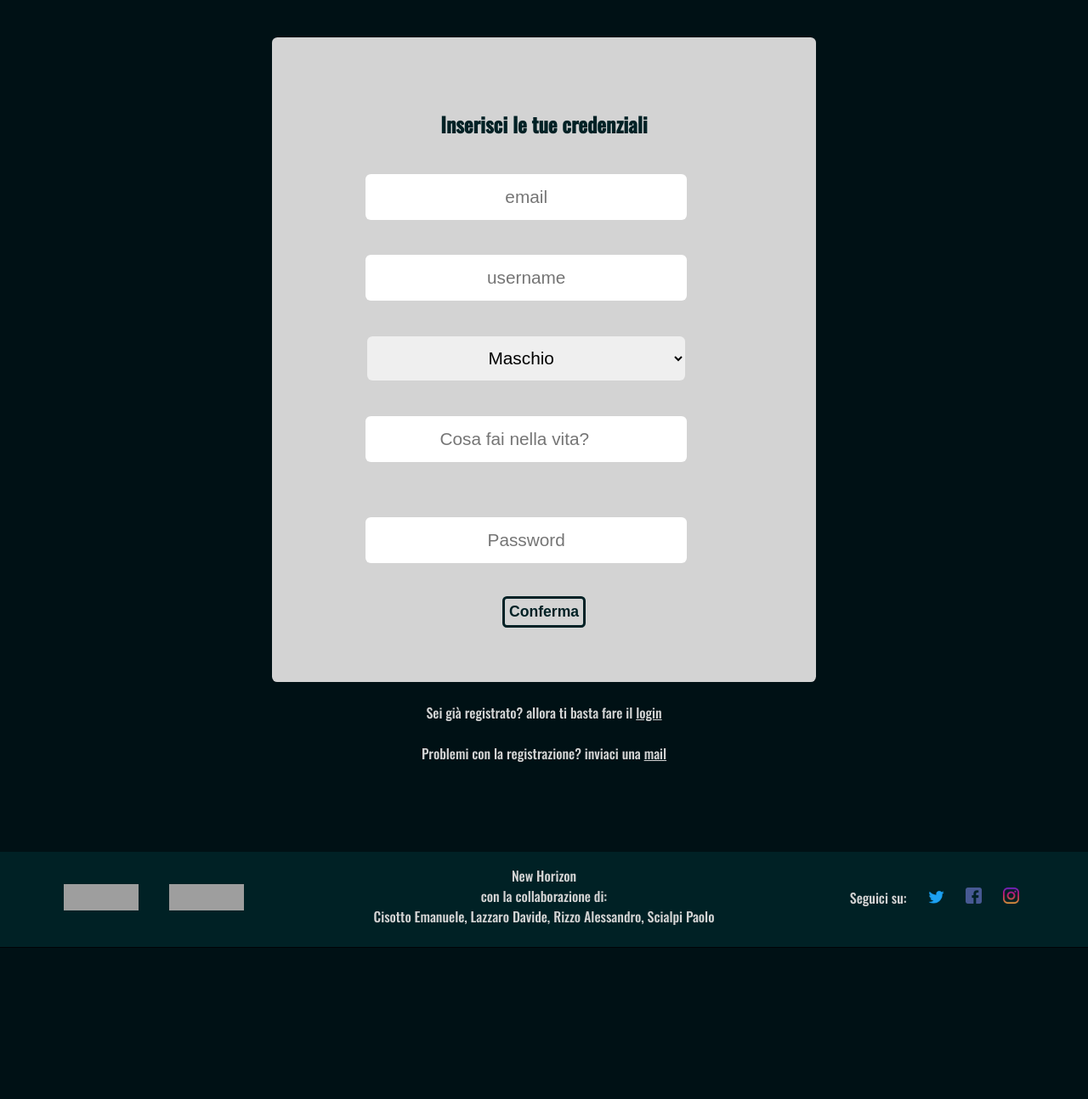
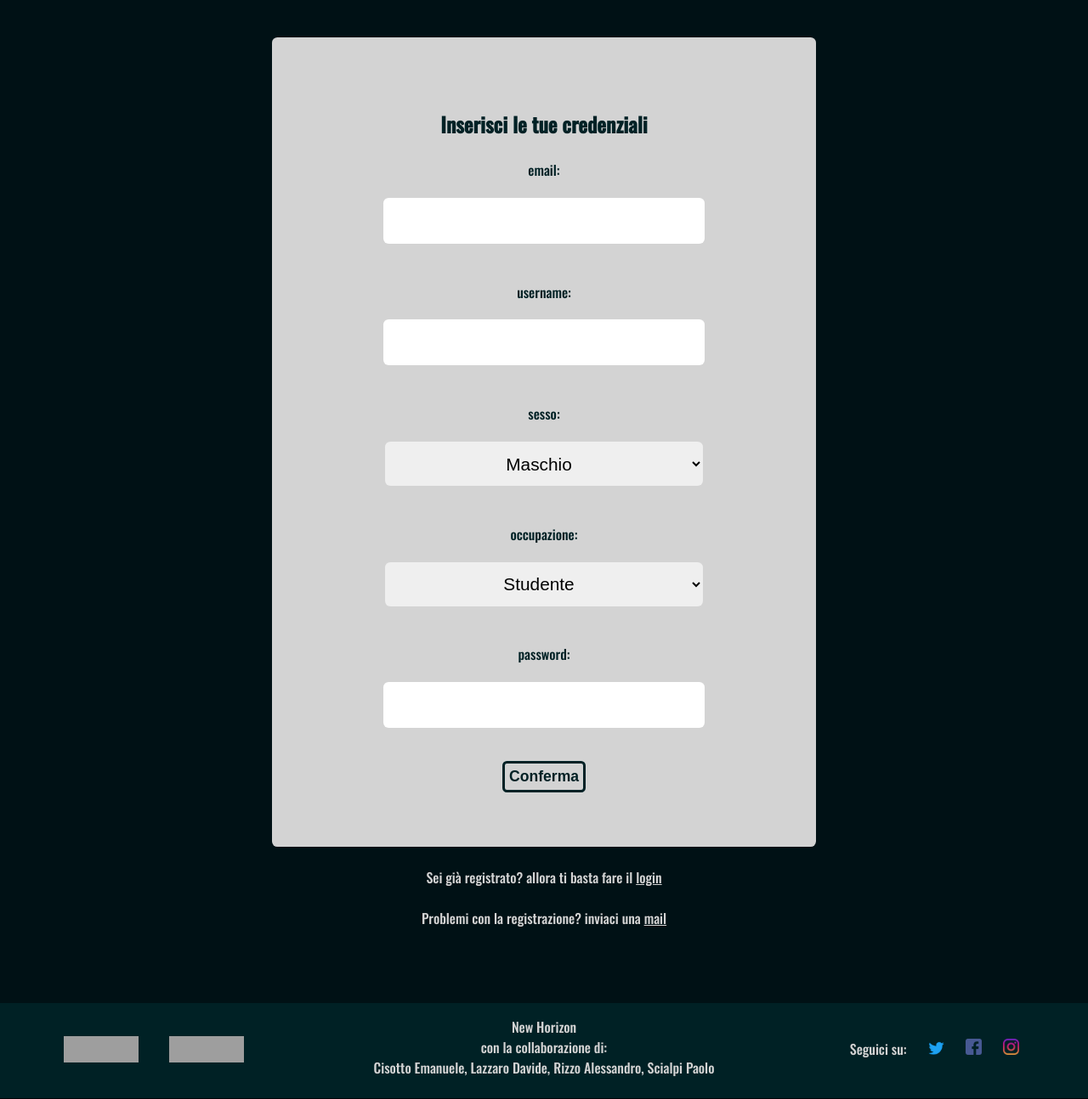
Before and after one commit to AlexRizzus/New_Horizon, a PHP site: page /registrazione.php in a window 1280 px wide. Shown: the part 212-1506 px from the top of the page at 85% size. Before the commit the page ends 1328 px from the top, so only its background shows below. Run offline with PHP 8.4, Linux system fonts and the light colour scheme; the visitor is signed in with stand-in values (Sample User, id 1); grey boxes are pictures that could not be loaded.

Commit message:
valida home login e registrazione e controlla accessibilità home e login

```diff
--- a/registrazione.html
+++ b/registrazione.html
@@ -38,37 +38,28 @@
         <h1>REGISTRATI</h1>
         <div id="login-box">
         <h2>Inserisci le tue credenziali</h2>
-        <form name="registrazione" method="post" action="registrazione.php" onsubmit="return validateRegistration()"> <!-- there is no attribute "name" -->
+        <form method="post" action="registrazione.php" onsubmit="return validateRegistration()">
+          <div>
           <div id="email-error"> </div>
-          <div>
-          <input accesskey="e" tabindex="1" type="email" name="email" placeholder="email"/><br/> <!-- there is no attribute "placeholder" -->    <!-- sostituire type="email" con uno tra "text", "password", "checkbox", "radio", "submit", "reset", "file", "hidden", "image", "button" -->
-          </div>
+          <p>email:</p> <input accesskey="e" tabindex="1" type="text" name="email"/>
           <div id="username-error"> </div>
-          <div>
-          <input accesskey="u" tabindex="2" type="text" name="username" placeholder="username"/><br/>
-          </div>
-          <div>
-          <select tabindex="3" name="sesso">
+          <p>username:</p> <input accesskey="u" tabindex="2" type="text" name="username"/>
+          <p>sesso:</p> <select tabindex="3" name="sesso">
             <option value="Maschio">Maschio</option>
             <option value="Femmina">Femmina</option>
             <option value="Altro">Altro..</option>
-          </select><br/>
-          </div>
-          <div>
-          <input tabindex="4" list="cosafai" name="occupazione" placeholder="Cosa fai nella vita?"/>  <!-- there is no attribute "list"-->
-          </div>
-          <datalist id="cosafai">      <!-- there is no attribute "id"-->   <!-- element "datalist" undefined-->
-            <option value="Studente"/>
-            <option value="Ricercatore"/>
-            <option value="Lavoro nel privato"/>
-            <option value="Altro"/>
-          </datalist> <div><br/>
+          </select>
+          <p> occupazione:</p> <select tabindex="4" name="occupazione">
+            <option value="Studente">Studente</option>
+            <option value="Ricercatore">Ricercatore</option>
+            <option value="Lavoro nel privato">Lavoro nel privato</option>
+            <option value="Altro">Altro..</option>
+          </select>
             <div id="password-error"> </div>
-          <input accesskey="p" tabindex="5" type="password" name="password" placeholder="Password"/><br/> </div>
-          <successo/>
-          <div>
+          <p> password:</p> <input accesskey="p" tabindex="5" type="password" name="password"/>
+          <div id="successo"> </div>
           <button tabindex="6" type="submit" name="submit" class="login-button">Conferma</button>
-          </div>
+        </div>
         </form>
         </div>
         <p>Sei gi&agrave; registrato? allora ti basta fare il <a tabindex="7" href="login.html"><span xml:lang="en">login</span></a> </p>
@@ -88,7 +79,7 @@
       <p class ="info"><span xml:lang="en">New Horizon</span><br/> con la collaborazione di:<br/>Cisotto Emanuele, Lazzaro Davide, Rizzo Alessandro, Scialpi Paolo</p>
       <div class="social"><p>  Seguici su: <img src="images/twitter.png" class="footer-icon" alt="twitter logo"/> <img src="images/facebook.png" class="footer-icon" alt="facebook logo"/> <img src="images/instagram.png" class="footer-icon" alt="instagram logo"/></p>
       </div>
-    </div>          <!-- sarebbe meglio eleminare tutti i div e farne un gigante dentro il form che li racchiuda tutti se non si incasina tutto -->
+    </div>
   </div>
   <script  src="index.js" type="text/javascript"></script>
     </body>
--- a/registrazione.php
+++ b/registrazione.php
@@ -43,15 +43,15 @@ if($connessioneOK)
         if(!($errori == "")){
           if (strstr($errori,"Nome"))
           {
-            $paginaHTML = str_replace("<erroreUsername/>",$errori, $paginaHTML);
+            $paginaHTML = str_replace('<div id="username-error"> </div>',$errori, $paginaHTML);
           }
           if(strstr($errori,"Password"))
           {
-            $paginaHTML = str_replace("<errorePassword/>",$errori, $paginaHTML);
+            $paginaHTML = str_replace('<div id="password-error"> </div>',$errori, $paginaHTML);
           }
           if(strstr($errori,"email"))
           {
-            $paginaHTML = str_replace("<erroreEmail/>",$errori, $paginaHTML);
+            $paginaHTML = str_replace('<div id="email-error"> </div>',$errori, $paginaHTML);
           }
           $errori = "";
           echo($paginaHTML);
@@ -67,15 +67,15 @@ if($connessioneOK)
           echo($query);
           if($result)
           {
-           $paginaHTML = str_replace("<successo/>","<span>Congratulazioni! sei registrato.</span>", $paginaHTML);
+           $paginaHTML = str_replace('<div id="successo"> </div>',"<span>Congratulazioni! sei registrato.</span>", $paginaHTML);
           }
           else {
-            $paginaHTML = str_replace("<successo/>","<span class='error'>Sembra ci sia stato qualche problema, prova a ricompilare il form.</span>", $paginaHTML);
+            $paginaHTML = str_replace('<div id="successo"> </div>',"<span class='error'>Sembra ci sia stato qualche problema, prova a ricompilare il form.</span>", $paginaHTML);
           }
         }
         else
         {
-          $paginaHTML = str_replace("<erroreUsername/>","<span class='error'>Questo username esiste gi&agrave;</span>", $paginaHTML);
+          $paginaHTML = str_replace('<div id="successo"> </div>',"<span class='error'>Questo username esiste gi&agrave;</span>", $paginaHTML);
         }
         echo($paginaHTML);
         }
--- a/style-landscape.css
+++ b/style-landscape.css
@@ -1039,6 +1039,7 @@
     }
     #login-content p{
       margin-top: 1.5em;
+      margin-bottom: 0;
     }
     #login{
       background-color: #001115;
@@ -1055,10 +1056,20 @@
       display: none;
     }
     #login-box input{
-      margin: 1em 0em;
+      margin: 1em 6em;
       height: 2.5em;
       font-size: 1.3em;
-      width:18em;
+      width: 18em;
+      border: 0.2em;
+      border-color: #002125;
+      border-radius: 0.3em;
+      text-align: center;
+    }
+    #login-box select{
+      margin: 1em 6em;
+      height: 2.5em;
+      font-size: 1.3em;
+      width: 18em;
       border: 0.2em;
       border-color: #002125;
       border-radius: 0.3em;
--- a/style-large.css
+++ b/style-large.css
@@ -128,6 +128,7 @@ body {
 .error{
   color: red;
   width: 100%;
+  display: block;
 }
 
 #btnScrollToTop
@@ -1051,6 +1052,7 @@ body {
 }
 #login-content p{
   margin-top: 1.5em;
+  margin-bottom: 0;
 }
 #login{
   background-color: #001115;
@@ -1071,9 +1073,8 @@ body {
   vertical-align: middle;
 }
 #login-box input{
-  margin: 1em 0em;
+  margin: 1em 5em;
   height: 2.5em;
-  margin-right: 2em;
   font-size: 1.3em;
   width:18em;
   border: 0.2em;
@@ -1082,9 +1083,8 @@ body {
   text-align: center;
 }
 #login-box select{
-  margin: 1em 0em;
+  margin: 1em 5em;
   height: 2.5em;
-  margin-right: 2em;
   font-size: 1.3em;
   width:18em;
   border: 0.2em;
@@ -1097,12 +1097,13 @@ body {
   color: #002125;
   border: 0.2em solid #002125;
   border-radius: 0.3em;
+  margin: 0;
   padding: 0.3em;
-  margin:0em;
   font-size: 1.1em;
   transition-duration: 0.4s;
   font-weight: bold;
   margin-top: 1em;
+  vertical-align: middle;
 }
 .login-button:hover {
   background-color:#002125;
--- a/style-portrait.css
+++ b/style-portrait.css
@@ -108,6 +108,11 @@
 
 #btnScrollToTop{
     display: none;
+}
+.error{
+  color: red;
+  width: 100%;
+  display: block;
 }
 
   /*----------------HOME PAGE------------------------------------------------*/
@@ -597,22 +602,20 @@
     vertical-align: middle;
   }
   #login-box input{
-    margin: 1em 0em;
+    margin: 1em 18%;
     height: 2.5em;
-    margin-right: 0em;
     font-size: 1.3em;
-    width:13em;
+    width: 13em;
     border: 0.2em;
     border-color: #002125;
     border-radius: 0.3em;
     text-align: center;
   }
   #login-box select{
-    margin: 1em 0em;
+    margin: 1em 18%;
     height: 2.5em;
-    margin-right: 0em;
     font-size: 1.3em;
-    width:13em;
+    width: 13em;
     border: 0.2em;
     border-color: #002125;
     border-radius: 0.3em;
```
Also changed, not shown: home.html (+8 -6 lines), login.html (+11 -6 lines), login.php (+4 -3 lines), style-medium.css (+22 -7 lines).
